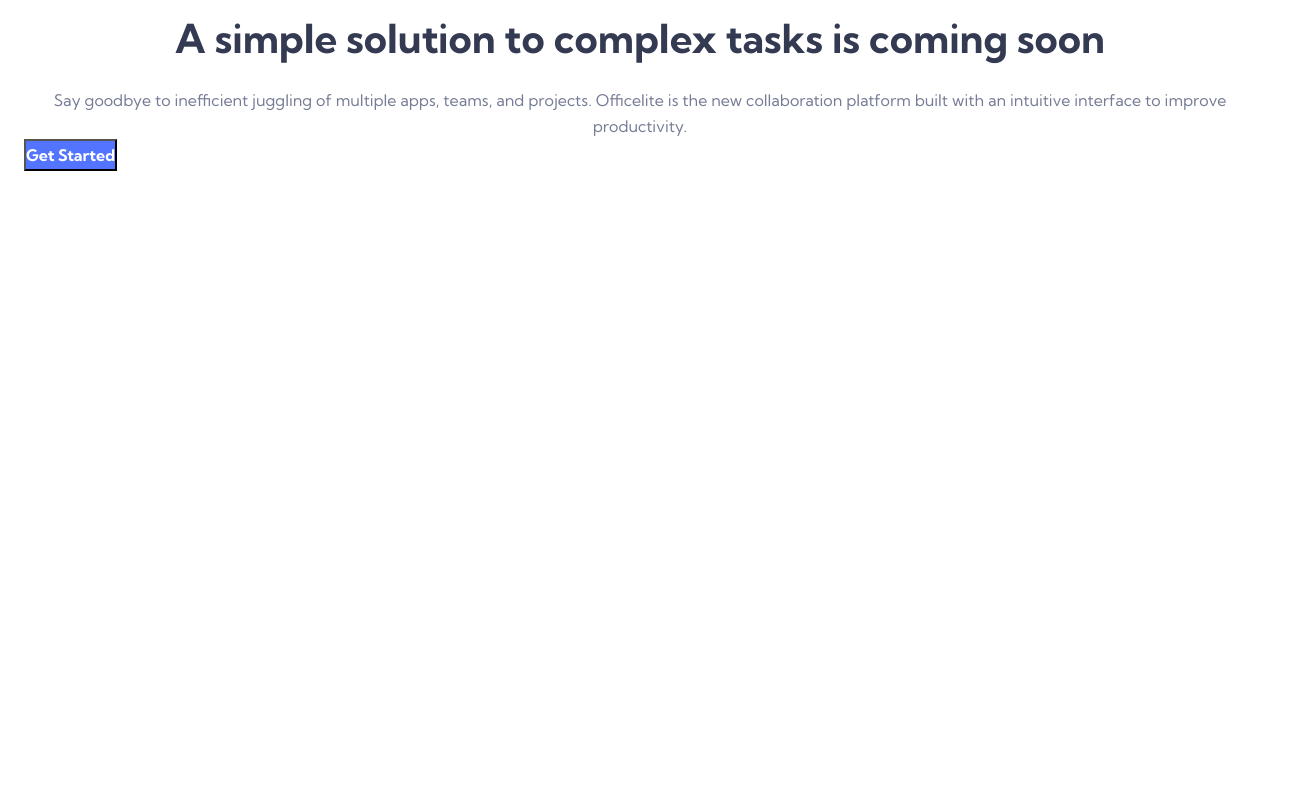
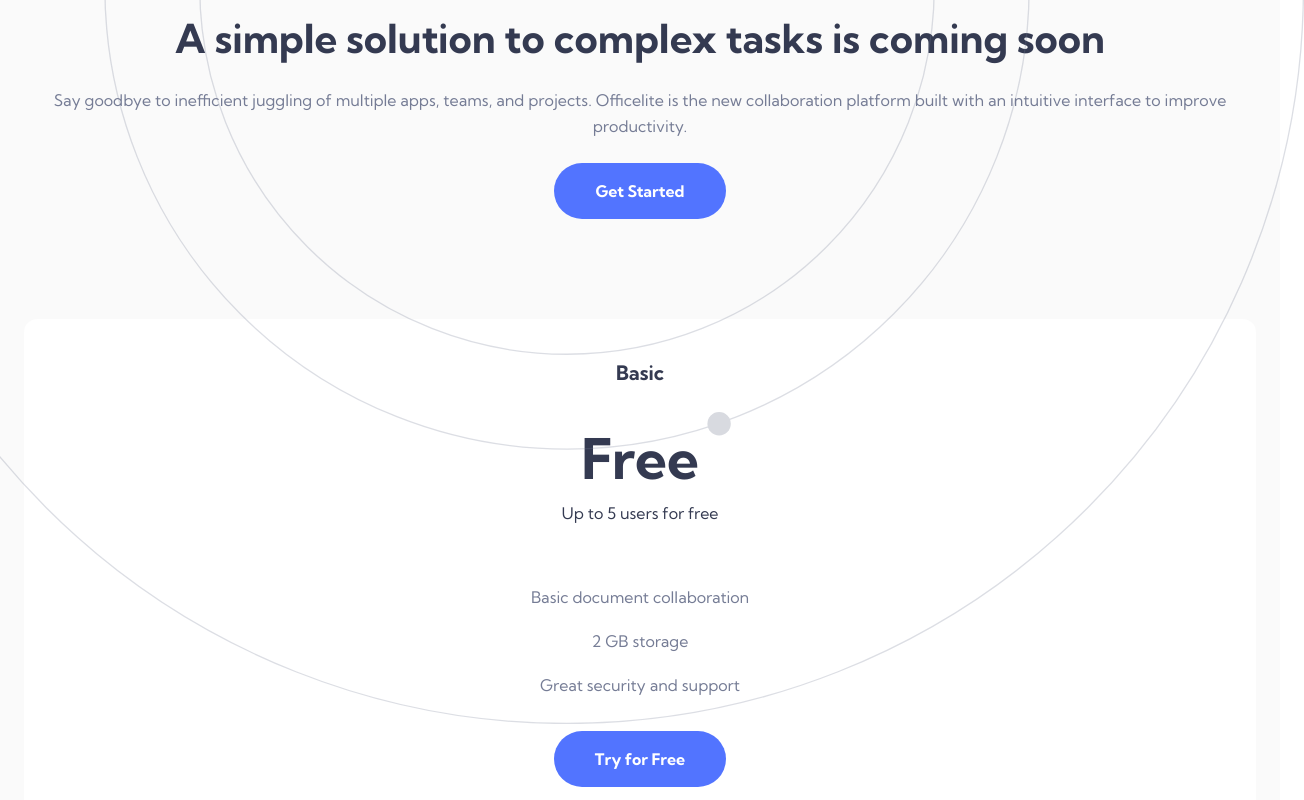
Before and after one commit to kowall1013/Officelite-coming-soon-site, a React (Create React App) app: page / in a window 1280 px wide. Shown: the part 480-1280 px from the top of the page, 1304 px wide, since content can reach past the window. Before the commit the page ends 800 px from the top, so only its background shows below. Built offline with nearby package versions, Linux system fonts and the light colour scheme.

Commit message:
working at cards sections

```diff
--- a/src/App.tsx
+++ b/src/App.tsx
@@ -7,9 +7,10 @@
 import styled from 'styled-components';
 import Home from './pages/Home';
 import Registration from './pages/Registration';
+import { COLORS } from "./constant";
 
 const Wrapper = styled.div`
-  padding: 0 24px;
+  background-color: ${COLORS.ashWhite};
 `;
 
 function App(): JSX.Element {
--- /dev/null
+++ b/src/components/cards/Card.tsx
@@ -0,0 +1,84 @@
+import styled from 'styled-components';
+import { COLORS } from '../../constant';
+import { CardsContent } from './Cards';
+
+type CardWrapperProps = {
+  bgc: string;
+  withBgcPattern: boolean;
+}
+
+const CardWrapper = styled.li<CardWrapperProps>`
+  background-color: ${({ bgc }) => bgc};
+  background-image: url('./assets/home/bg-pattern-pricing.svg');
+  background-position: center;
+  background-repeat: no-repeat;
+  background-size: cover;
+  padding: 40px 0;
+  border-radius: 13px;
+  display: flex;
+  flex-direction: column;
+  align-items: center;
+`;
+
+type CardTitleProps = {
+  secondColor: boolean;
+}
+
+const CardTitle = styled.h3<CardTitleProps>`
+  font-size: 2rem;
+  line-height: 2.8rem;
+  font-weight: 700;
+  color: ${({ secondColor }) => secondColor ? COLORS.white : COLORS.primaryDark};
+  margin-bottom: 40px;
+`;
+
+const CardPrice = styled.span<CardTitleProps>`
+  font-size: 5.6rem;
+  line-height: 6.4rem;
+  font-weight: 700;
+  color: ${({ secondColor }) => secondColor ? COLORS.white : COLORS.primaryDark};
+  margin-bottom: 8px;
+`;
+
+const CardPriceLabel = styled.p<CardTitleProps>`
+  font-size: 1.6rem;
+  line-height: 2.8rem;
+  margin-bottom: 56px;
+  color: ${({ secondColor }) => secondColor ? COLORS.white : COLORS.primaryDark};
+`;
+
+const List = styled.ul<CardTitleProps>`
+  display: flex;
+  flex-direction: column;
+  gap: 16px;
+  align-items: center;
+  margin-bottom: 32px;
+
+  li {
+    color: ${({ secondColor }) => secondColor ? COLORS.white : COLORS.gray};
+    font-size: 1.6rem;
+    line-height: 2.8rem;
+  }
+`;
+
+type CardProps = {
+  card: CardsContent;
+}
+
+function Card({ card }: CardProps): JSX.Element {
+
+  const { plan, price, priceLabel, descriptions, btn, bgc, withBgcPattern, secondColor } = card;
+  return (
+    <CardWrapper bgc={bgc} withBgcPattern={withBgcPattern} >
+      <CardTitle secondColor={secondColor}>{plan}</CardTitle>
+      <CardPrice secondColor={secondColor}>{price}</CardPrice>
+      <CardPriceLabel secondColor={secondColor}>{priceLabel}</CardPriceLabel>
+      <List secondColor={secondColor}>
+        {descriptions.map(dsc => <li key={dsc.id}>{dsc.feature}</li>)}
+      </List>
+      {btn}
+    </CardWrapper>
+  )
+}
+
+export default Card
--- /dev/null
+++ b/src/components/cards/Cards.tsx
@@ -0,0 +1,44 @@
+import styled from 'styled-components';
+import { COLORS } from '../../constant';
+import Card from './Card';
+
+type DescriptionContent = {
+  id: number;
+  feature: string;
+}
+
+export type CardsContent = {
+  id: number;
+  plan: string;
+  price: string;
+  priceLabel: string;
+  descriptions: DescriptionContent[],
+  btn: JSX.Element;
+  bgc: string;
+  withBgcPattern: boolean;
+  secondColor: boolean;
+}
+
+type CardsProps = {
+  cards: CardsContent[]
+}
+
+const Main = styled.main`
+  margin-top: 100px;
+  background-color: ${COLORS.ashWhite};
+  padding: 0 24px;
+`;
+
+
+function Cards({ cards }: CardsProps): JSX.Element {
+
+  return (
+    <Main>
+      <ul>
+        {cards.map(card => <Card key={card.id} card={card} />)}
+      </ul>
+    </Main>
+  )
+}
+
+export default Cards
--- a/src/components/controls/Button.tsx
+++ b/src/components/controls/Button.tsx
@@ -6,11 +6,14 @@
 }
 
 const StyledButton = styled.button`
+  padding: 14px 41px;
   font-weight: 700;
   font-size: 1.6rem;
   line-height: 2.8rem;
   color: white;
   background-color: ${COLORS.primaryBlue};
+  border: none;
+  border-radius: 50px;
 `;
 
 
--- /dev/null
+++ b/src/components/sections/CardsSection.tsx
@@ -0,0 +1,13 @@
+import styled from 'styled-components';
+import Cards from '../cards/Cards';
+import { cards } from './cardsData';
+
+
+
+function CardsSection(): JSX.Element {
+  return (
+    <Cards cards={cards} />
+  )
+}
+
+export default CardsSection
--- a/src/components/sections/HeaderSection.tsx
+++ b/src/components/sections/HeaderSection.tsx
@@ -3,8 +3,18 @@
 import Button from '../controls/Button';
 
 const Section = styled.section`
+  position: relative;
   display: grid;
   justify-items: center;
+  padding: 0 24px;
+  background-color: ${COLORS.ashWhite};
+`;
+
+const PatternWrapper = styled.div`
+  position: absolute;
+  top: 0;
+  left: 0;
+  transform: translateY(-100px) scale(1.3);
 `;
 
 const LogoWrapper = styled.div`
@@ -21,6 +31,12 @@
   }
 `;
 
+const MainWrapper = styled.main`
+  display: flex;
+  flex-direction: column;
+  align-items: center;
+`;
+
 const Title = styled.h2`
   margin-bottom: 24px;
   font-size: 4rem;
@@ -34,11 +50,15 @@
   line-height: 2.6rem;
   text-align: center;
   color: ${COLORS.gray};
+  margin-bottom: 24px;
 `;
 
 function HeaderSection() {
   return (
     <Section>
+      <PatternWrapper>
+        <img src="./assets/home/bg-pattern-header.svg" alt="" />
+      </PatternWrapper>
       <LogoWrapper>
         <h1>
           <img src="./assets/shared/logo.svg" alt="" />
@@ -47,7 +67,7 @@
       <IlustrationWrapper>
         <img src="./assets/home/illustration-charts.svg" alt="" />
       </IlustrationWrapper>
-      <main>
+      <MainWrapper>
         <Title>
           A simple solution to complex tasks is coming soon
         </Title>
@@ -55,7 +75,7 @@
           Say goodbye to inefficient juggling of multiple apps, teams, and projects. Officelite is the new collaboration platform built with an intuitive interface to improve productivity.
         </Description>
         <Button>Get Started</Button>
-      </main>
+      </MainWrapper>
     </Section>
   )
 }
--- /dev/null
+++ b/src/components/sections/cardsData.tsx
@@ -0,0 +1,77 @@
+import Button from '../controls/Button';
+import { COLORS } from '../../constant';
+
+export const cards = [
+  {
+    id: 0,
+    plan: 'Basic',
+    price: 'Free',
+    priceLabel: 'Up to 5 users for free',
+    descriptions: [
+      {
+        id: 0,
+        feature: 'Basic document collaboration'
+      },
+      {
+        id: 1,
+        feature: '2 GB storage'
+      },
+      {
+        id: 2,
+        feature: 'Great security and support'
+      }
+    ],
+    btn: <Button>Try for Free</Button>,
+    bgc: COLORS.white,
+    withBgcPattern: false,
+    secondColor: false,
+  },
+  {
+    id: 1,
+    plan: 'Pro',
+    price: '$9.99',
+    priceLabel: 'Per user, billed monthly',
+    descriptions: [
+      {
+        id: 0,
+        feature: 'All essential integrations'
+      },
+      {
+        id: 1,
+        feature: '50 GB storage'
+      },
+      {
+        id: 2,
+        feature: 'More control and insights'
+      }
+    ],
+    btn: <Button>Try for Free</Button>,
+    bgc: COLORS.primaryBlue,
+    withBgcPattern: true,
+    secondColor: true,
+  },
+  {
+    id: 2,
+    plan: 'Ultimate',
+    price: '$19.99',
+    priceLabel: 'Per user, billed monthly',
+    descriptions: [
+      {
+        id: 0,
+        feature: 'Robust work management'
+      },
+      {
+        id: 1,
+        feature: '100 GB storage'
+      },
+      {
+        id: 2,
+        feature: 'VIP support'
+      }
+    ],
+    btn: <Button>Try for Free</Button>,
+    bgc: COLORS.white,
+    withBgcPattern: false,
+    secondColor: false,
+  },
+];
--- a/src/constant.ts
+++ b/src/constant.ts
@@ -17,4 +17,6 @@
   secondaryDark: "hsla(229, 22%, 19%)",
   gray: "hsla(227, 13%, 52%)",
   orange: "hsla(0, 83%, 65%)",
+  white: "hsla(0, 0%, 100%)",
+  ashWhite: "hsla(0, 0%, 98%, 1)",
 };
--- a/src/pages/Home.tsx
+++ b/src/pages/Home.tsx
@@ -1,10 +1,18 @@
+import styled from 'styled-components'
+import CardsSection from '../components/sections/CardsSection';
 import HeaderSection from '../components/sections/HeaderSection';
+import { COLORS } from '../constant';
+
+const Wrapper = styled.div`
+  background-color: ${COLORS.ashWhite};
+`;
 
 function Home(): JSX.Element {
   return (
-    <div>
+    <Wrapper>
       <HeaderSection />
-    </div>
+      <CardsSection />
+    </Wrapper>
   )
 }
 
```
